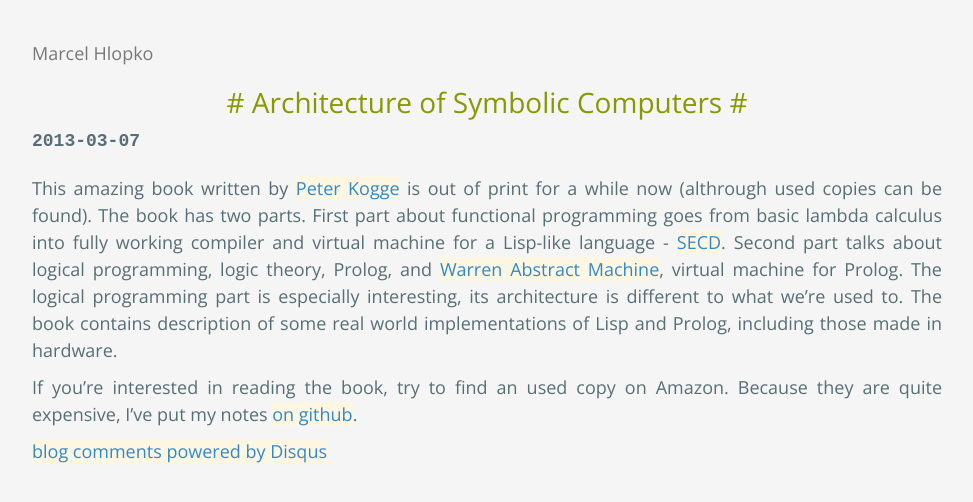
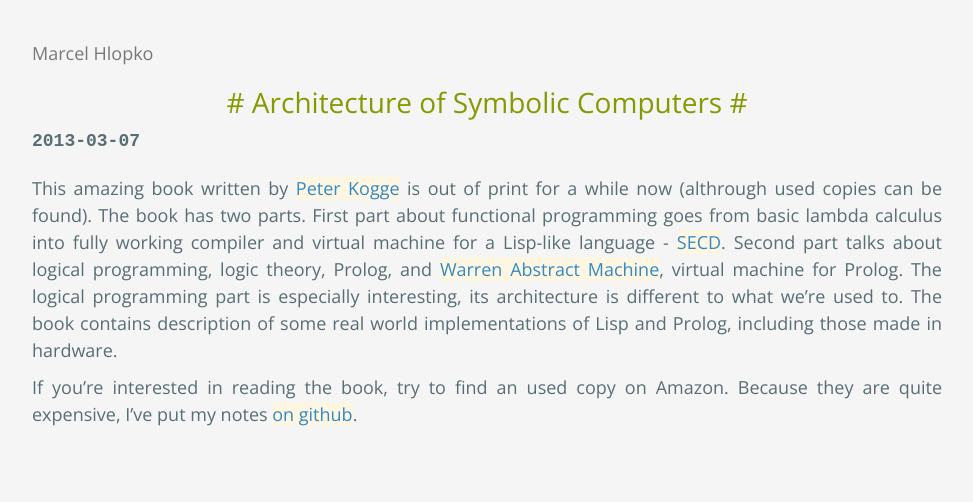
Before and after one commit to hlopko/hlopko.github.io, a Jekyll site: the page built from _posts/2013-03-07-architecture_of_symbolic_computers.md, in a window 1280 px wide. Shown: the top 502 px of the page, without its empty margins (153-1126 px from the left). Built offline with Jekyll 4.4.1, drawn with Linux system fonts in a browser that asks for light colours; comment, search, counter and statistics services are not loaded; some of the changed lines change nothing that is shown.

Commit message:
Fix disqus

```diff
--- a/_includes/disqus.html
+++ b/_includes/disqus.html
@@ -1,14 +1,20 @@
 <div id="disqus_thread"></div>
-<script type="text/javascript">
-  {% if site.safe == false %}var disqus_developer = 1;{% endif %}
-  var disqus_shortname = '{{ site.comments.disqus.short_name }}';
-{% if page.wordpress_id %}var disqus_identifier = '{{page.wordpress_id}} {{site.production_url}}/?p={{page.wordpress_id}}';{% endif %}
-/* * * DON'T EDIT BELOW THIS LINE * * */
-(function() {
- var dsq = document.createElement('script'); dsq.type = 'text/javascript'; dsq.async = true;
- dsq.src = 'http://' + disqus_shortname + '.disqus.com/embed.js';
- (document.getElementsByTagName('head')[0] || document.getElementsByTagName('body')[0]).appendChild(dsq);
- })();
+<script>
+
+/**
+*  RECOMMENDED CONFIGURATION VARIABLES: EDIT AND UNCOMMENT THE SECTION BELOW TO INSERT DYNAMIC VALUES FROM YOUR PLATFORM OR CMS.
+*  LEARN WHY DEFINING THESE VARIABLES IS IMPORTANT: https://disqus.com/admin/universalcode/#configuration-variables*/
+
+var disqus_config = function () {
+  this.page.url = '{{ page.url | absolute_url }}';
+  this.page.identifier = '{{ page.url | absolute_url }}';
+};
+
+(function() { // DON'T EDIT BELOW THIS LINE
+  var d = document, s = d.createElement('script');
+  s.src = 'https://mhlopko.disqus.com/embed.js';
+  s.setAttribute('data-timestamp', +new Date());
+  (d.head || d.body).appendChild(s);
+})();
 </script>
-<noscript>Please enable JavaScript to view the <a href="http://disqus.com/?ref_noscript">comments powered by Disqus.</a></noscript>
-<a href="http://disqus.com" class="dsq-brlink">blog comments powered by <span class="logo-disqus">Disqus</span></a>
+<noscript>Please enable JavaScript to view the <a href="https://disqus.com/?ref_noscript">comments powered by Disqus.</a></noscript>
--- a/_layouts/post.html
+++ b/_layouts/post.html
@@ -16,6 +16,8 @@
   {{ content }}
   </article>
 
-  {% include disqus.html %}
+  {% if page.comments %}
+    {% include disqus.html %}
+  {% endif %}
 
 </div>
```
